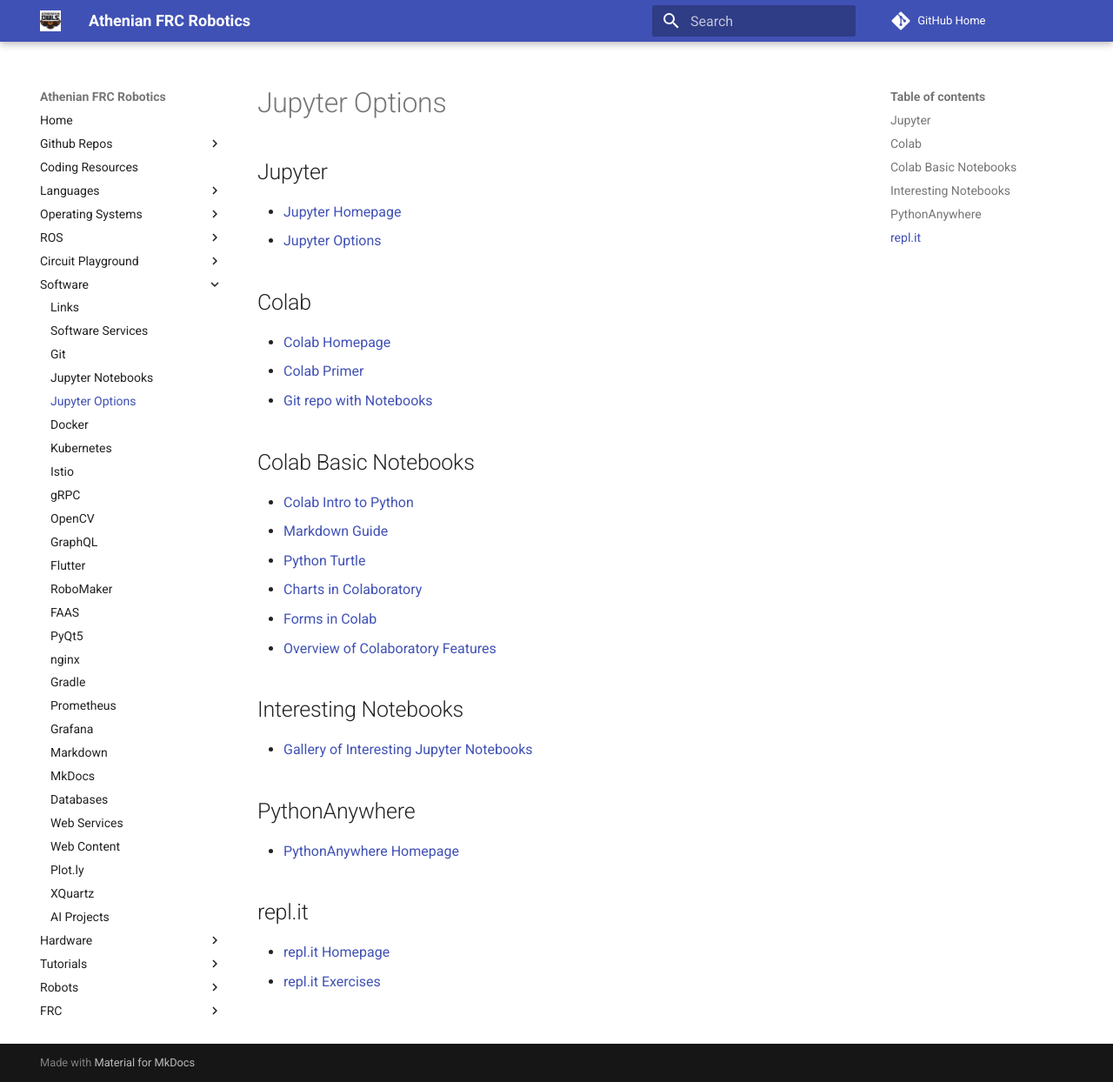
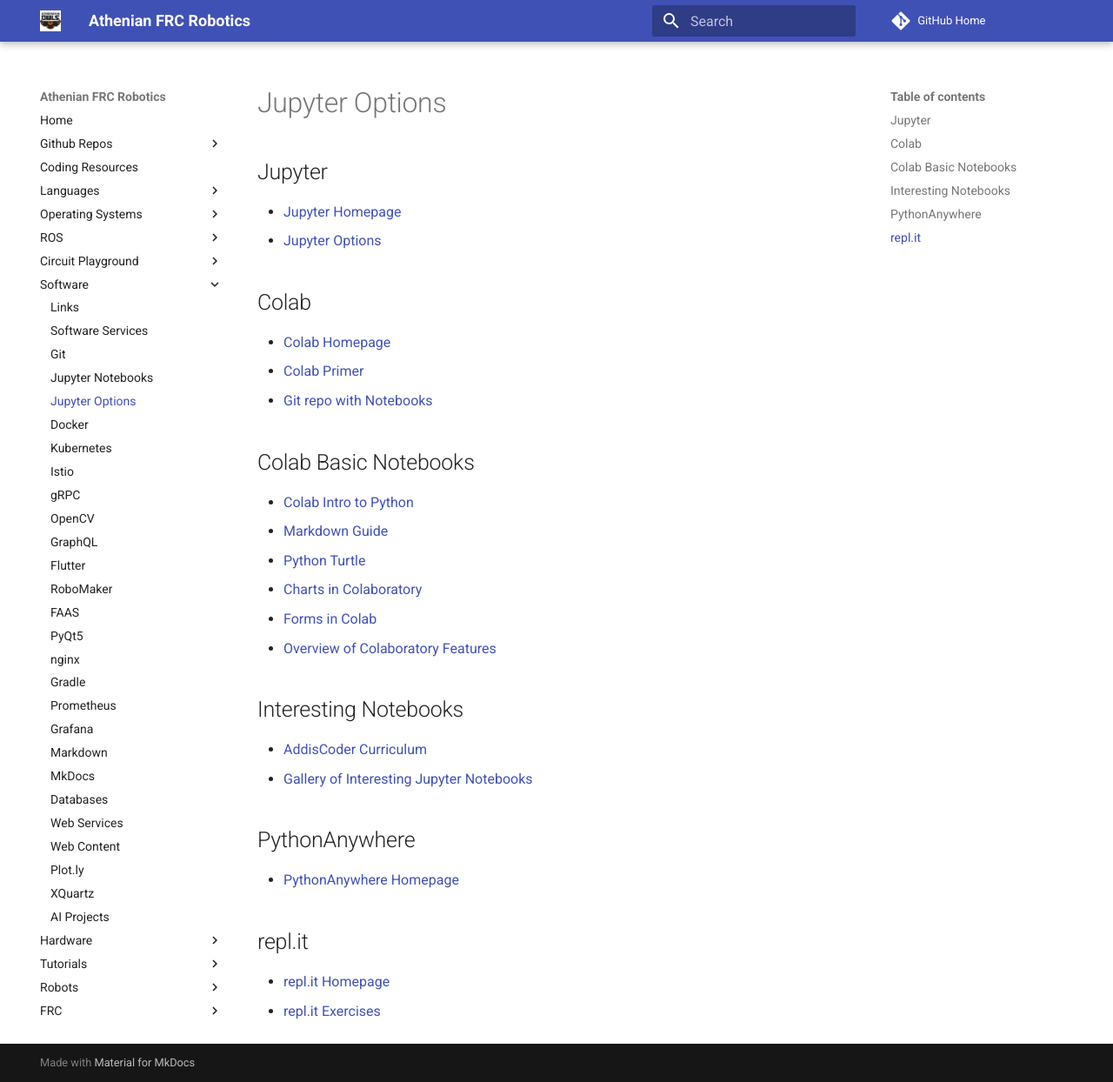
Before and after one commit to athenian-robotics/athenian-robotics-mkdocs, an MkDocs documentation site: the page built from docs/jupyter-options.md, in a window 1280 px wide and 1244 px high. Shown: the whole window at 87% size. Built offline with MkDocs 1.6.1 and Material for MkDocs 9.7.7, drawn with Linux system fonts in a browser that asks for light colours; comment, search, counter and statistics services are not loaded.

Commit message:
Update docs

```diff
--- a/docs/jupyter-options.md
+++ b/docs/jupyter-options.md
@@ -18,6 +18,7 @@
 * [Overview of Colaboratory Features](https://colab.research.google.com/notebooks/basic_features_overview.ipynb)
 
 ## Interesting Notebooks
+* [AddisCoder Curriculum](https://www.addiscoder.com/syllabus/2018/)
 * [Gallery of Interesting Jupyter Notebooks](https://github.com/jupyter/jupyter/wiki/A-gallery-of-interesting-Jupyter-Notebooks)
 
 ## PythonAnywhere
```
